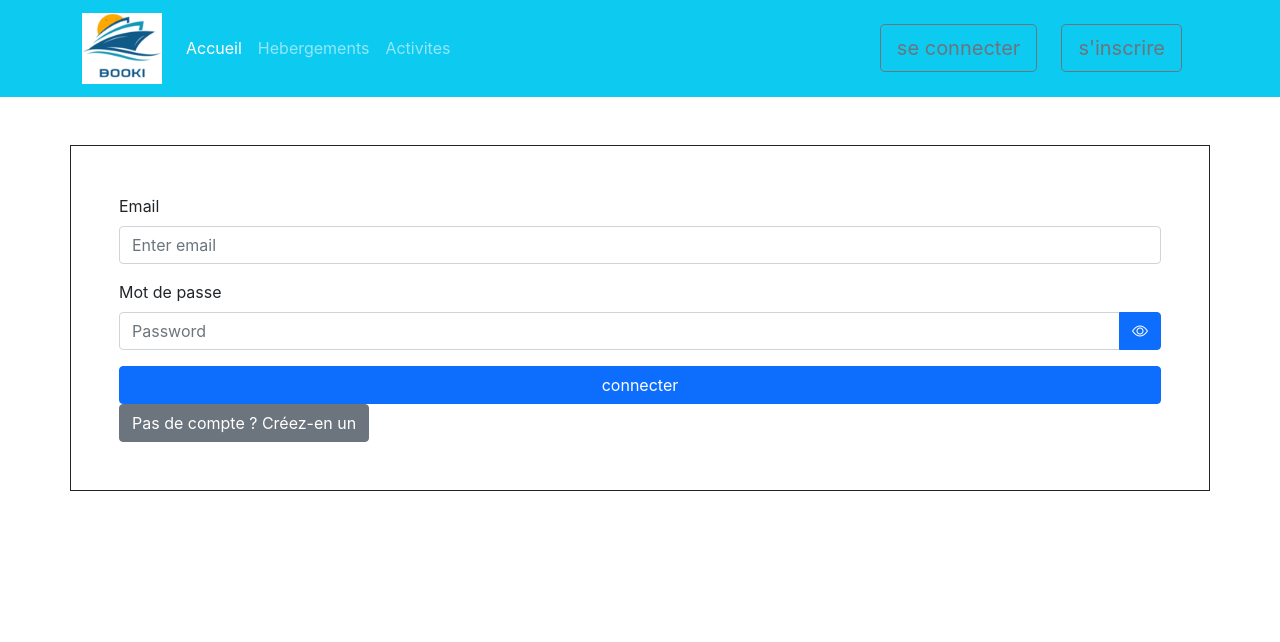
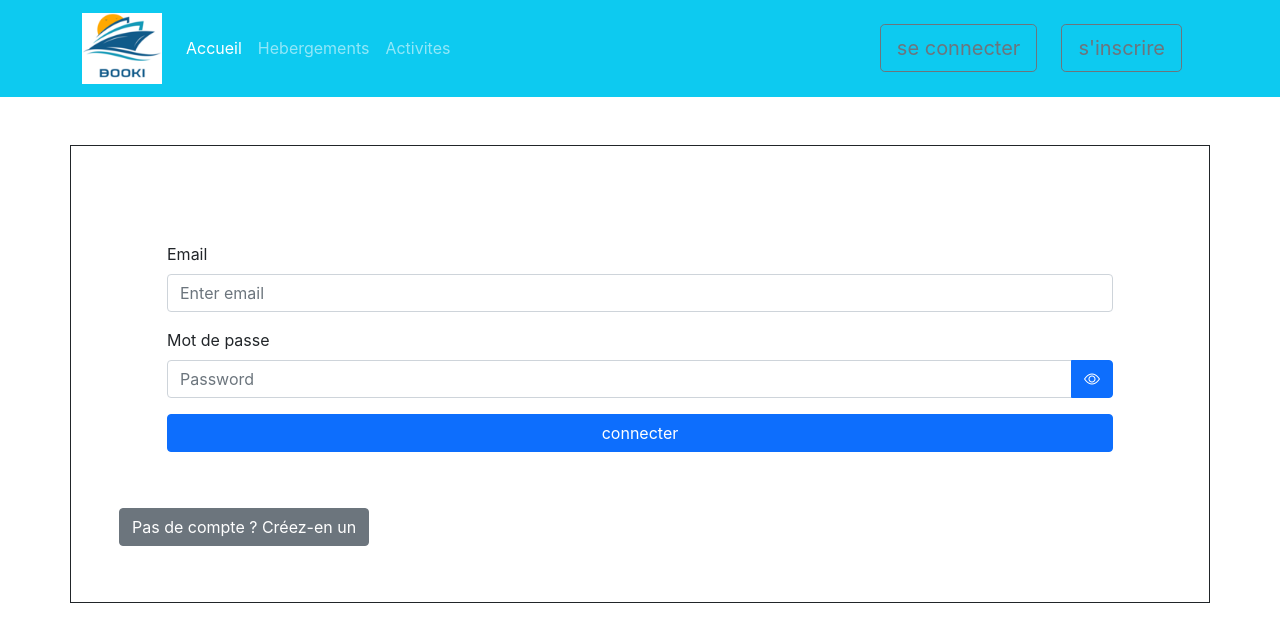
Before and after one commit to Khouloudlaadhar/booki-frontend, a React (Create React App) app: page /login in a window 1280 px wide. Shown: the top 642 px of the page. Built offline with nearby package versions, Linux system fonts and the light colour scheme.

Commit message:
Make some changes in the button

```diff
--- a/src/pages/Login.js
+++ b/src/pages/Login.js
@@ -1,6 +1,7 @@
 import React, { useState } from 'react'
 import { Button, Container, Form, InputGroup } from 'react-bootstrap'
 import { useDispatch } from 'react-redux'
+import { Link } from 'react-router-dom';
 import { useHistory } from 'react-router-dom';
 import { requestLogin } from '../redux/actions/userActionCreators'
 
@@ -16,7 +17,7 @@ function Login() {
   }
   return (
     <Container className='mt-5 border border-dark p-5'>
-      <Form onSubmit={handleSubmit}>
+      <Form onSubmit={handleSubmit} className="m-5">
         <Form.Group className="mb-3" controlId="formBasicEmail">
           <Form.Label>Email </Form.Label>
           <Form.Control value={email} onChange={(e) => setEmail(e.target.value)} placeholder="Enter email" />
@@ -34,10 +35,11 @@ function Login() {
           connecter
         </Button>
       </Form>
-
-        <Button clasName="mt-3 mx-auto" variant="secondary"  >
+      <Link to="/register">
+        <Button className="m-2 mx-auto" variant="secondary"  >
           Pas de compte ? Créez-en un
         </Button>
+        </Link>
     </Container>
   )
 }
```
